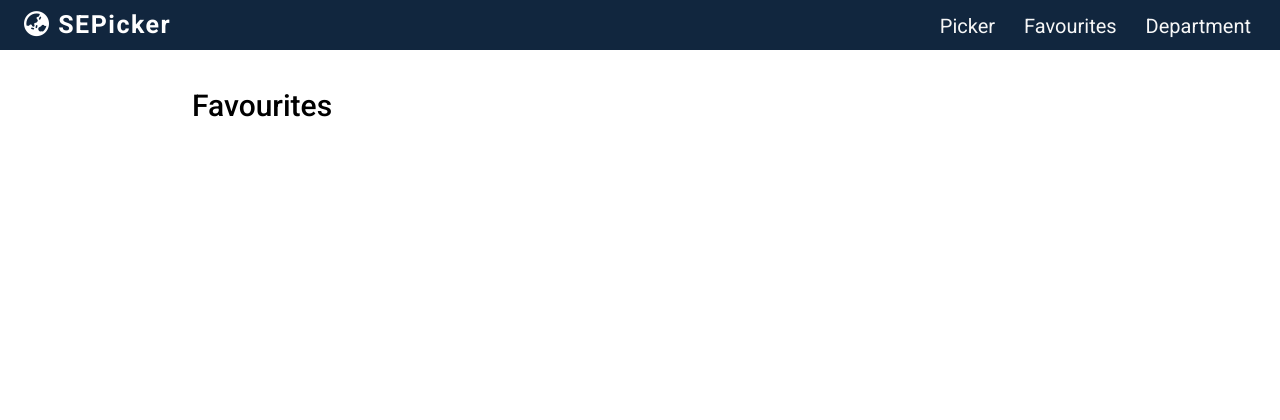
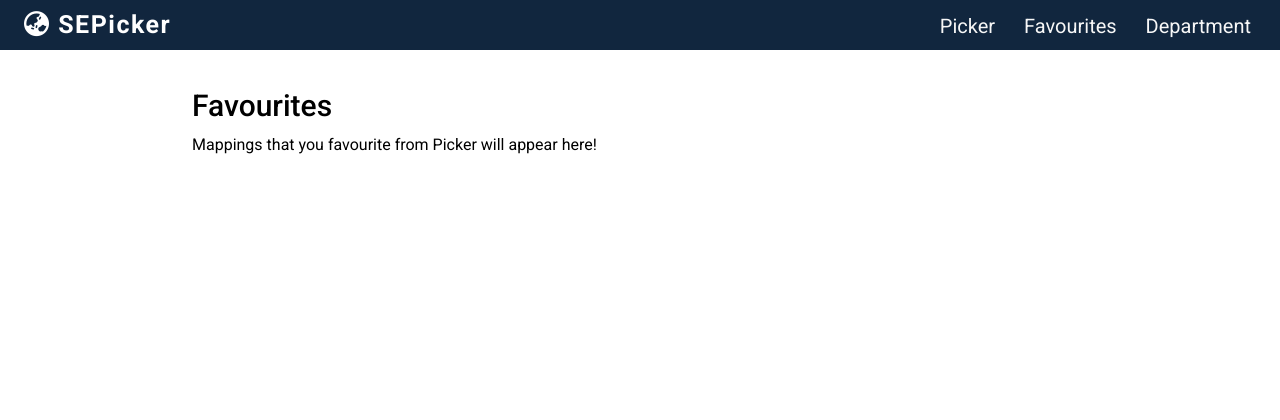
Before and after one commit to tangboxuan/SEPicker, a Flask app: page /plans in a window 1280 px wide. Shown: the top 420 px of the page. Run offline with Flask 2, Linux system fonts and the light colour scheme; some libraries are stand-ins or nearby versions.

Commit message:
fav instr

```diff
--- a/templates/plans.html
+++ b/templates/plans.html
@@ -75,8 +75,9 @@ main %}
 <div class="main-container">
         <div class="search-form-title margin-bottom-med">
             <span class="heading-primary">Favourites</span>
+            <p>Mappings that you favourite from Picker will appear here!</p>
         </div>
-        <div id="data-container">
+        <div id="data-container"></div>
         </div>
 </div>
 
```
